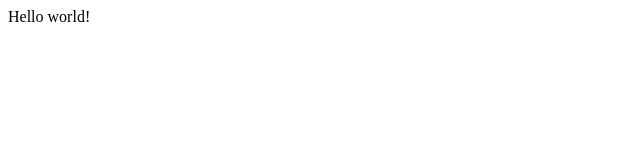
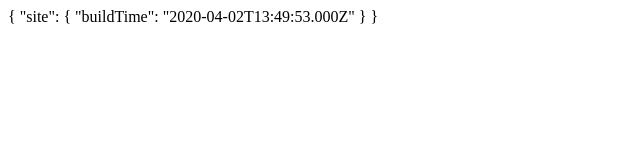
Before and after one commit to gatsbyjs/error-testing, a Gatsby site in the folder sites/85901/: page / in a window 1280 px wide. Shown: the whole page, without its empty margins (0-640 px from the left). Built offline with nearby package versions, Linux system fonts and the light colour scheme; Gatsby itself is replaced by a stand-in of ours.

Commit message:
Add 85901 error

```diff
--- a/sites/85901/src/pages/index.js
+++ b/sites/85901/src/pages/index.js
@@ -1,3 +1,12 @@
 import React from "react"
+import { graphql } from "gatsby"
 
-export default () => <div>Hello world!</div>
+export default ({ data }) => <div>{JSON.stringify(data, null, 2)}</div>
+
+export const query = graphql`
+  {
+    site {
+      buildTime(length: 10)
+    }
+  }
+`
--- /dev/null
+++ b/sites/85920/src/pages/index.js
@@ -0,0 +1,3 @@
+import React from "react"
+
+export default () => <div>Hello world!</div>
```
Also changed, not shown: sites/85920/gatsby-config.js (added, +9 -0 lines), sites/85920/package.json (added, +17 -0 lines), sites/85920/static/favicon.ico (added), 1 other file.
